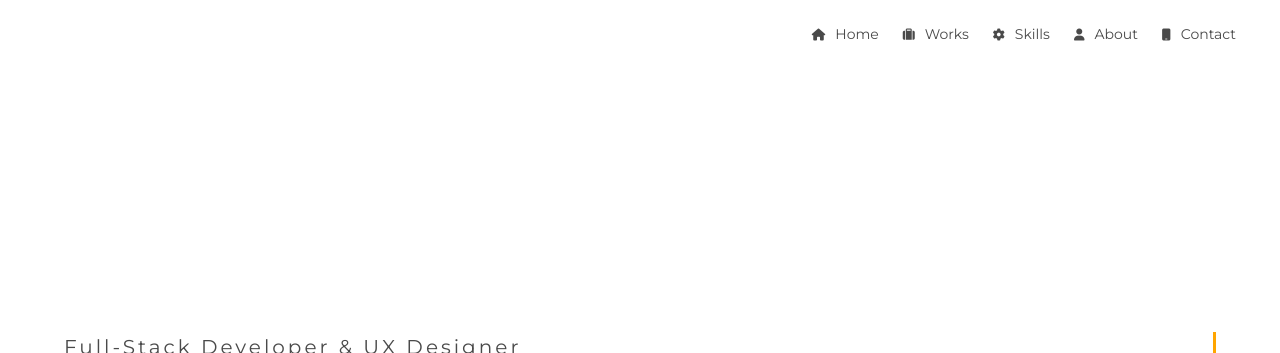
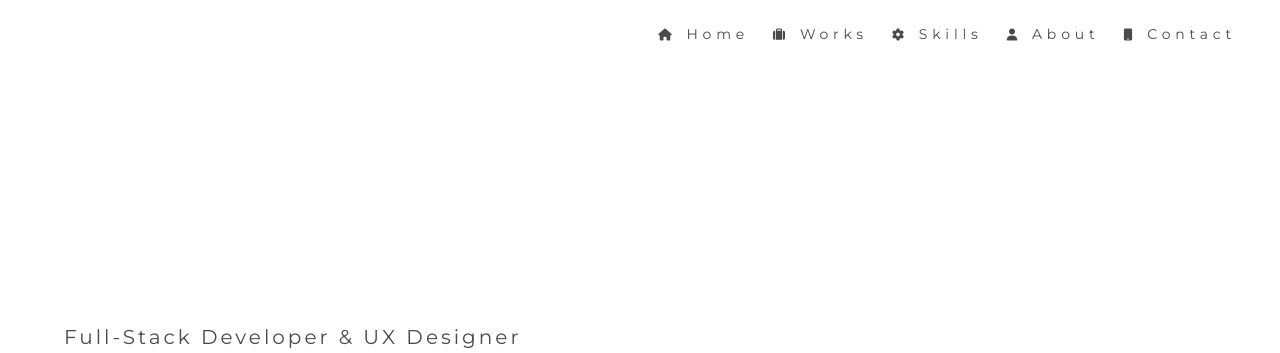
Before and after one commit to nyukeit/portfolio2, a plain HTML site: page index.html in a window 1280 px wide. Shown: the top 353 px of the page. Drawn offline with Linux system fonts and the light colour scheme.

Commit message:
Typewriter

```diff
--- a/css/styles.css
+++ b/css/styles.css
@@ -1,6 +1,11 @@
+html{
+  scroll-behavior: smooth;
+}
+
 body{
   font-family: 'Montserrat', sans-serif;
   font-size: 20px;
+  letter-spacing: 0.3rem;
 }
 
 .title{
@@ -31,12 +36,13 @@ body{
 
 .typewriter{
   overflow: hidden; /* Ensures the content is not revealed until the animation */
-  border-right: .15em solid orange; /* The typwriter cursor */
+  /* border-right: .15em solid orange; The typwriter cursor */
   white-space: nowrap; /* Keeps the content on a single line */
-  margin: 0 auto; /* Gives that scrolling effect as the typing happens */
+  margin: 0; /* Gives that scrolling effect as the typing happens */
   letter-spacing: .15em; /* Adjust as needed */
+  margin-bottom: 20px;
   animation:
-    typing 3.5s steps(40, end),
+    typing 3.5s steps(40, end) infinite,
     blink-caret .75s step-end infinite;
 }
 
```
